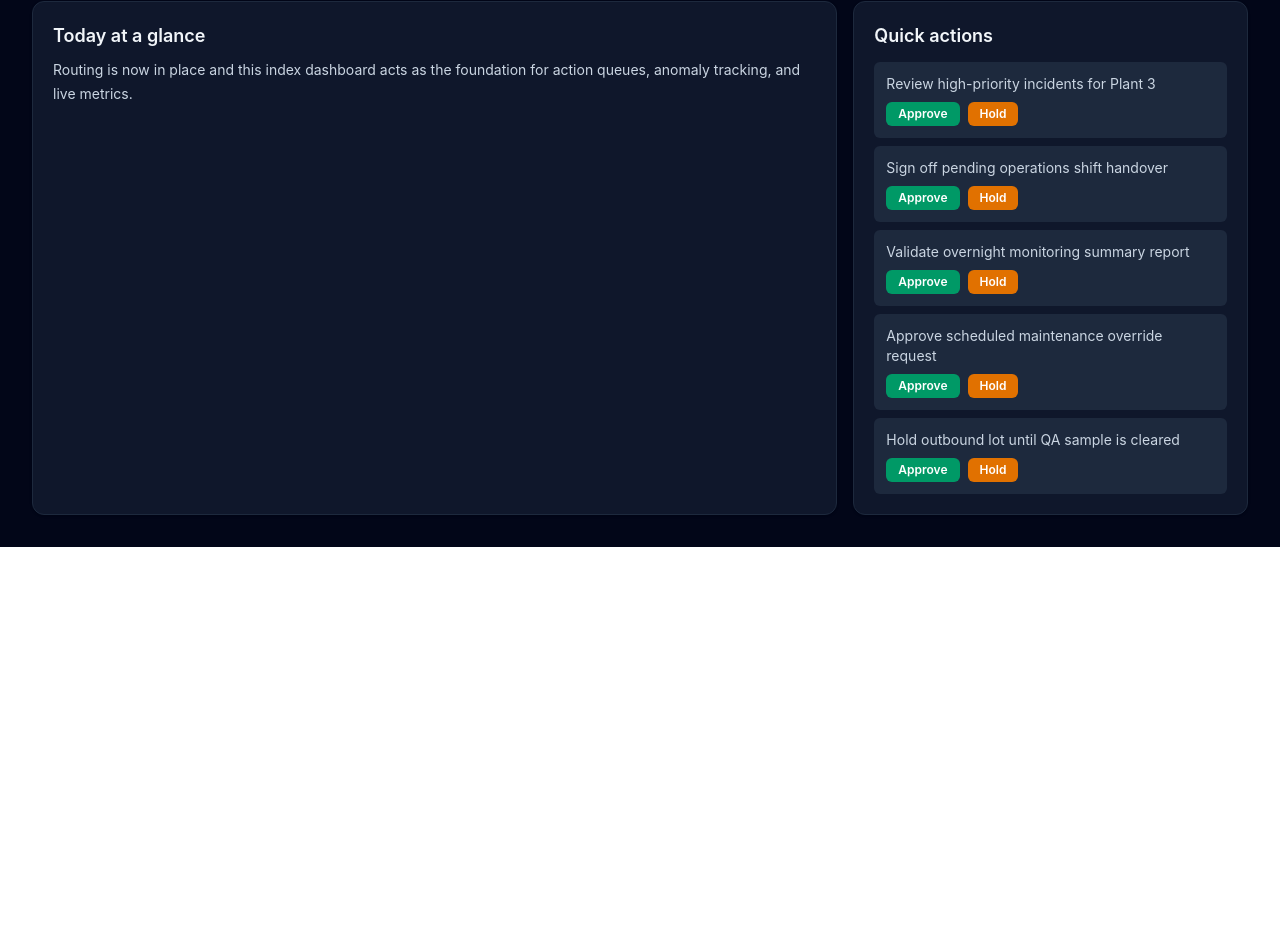
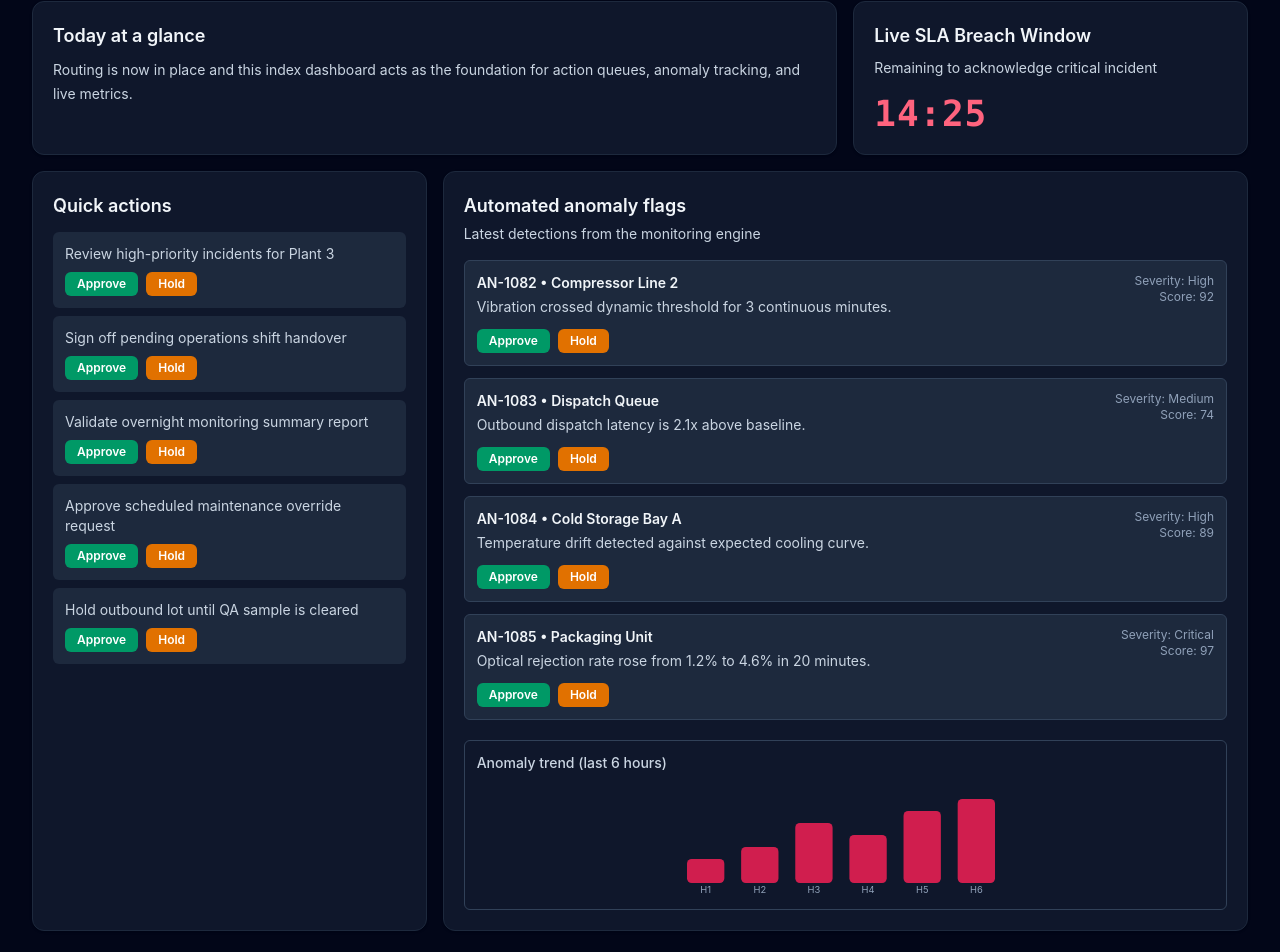
Before and after one commit to twinklesingh12/potens-intern-FrontEnd-Twinkle_Singh, a React (Vite) app: page / in a window 1280 px wide. Shown: the part 392-1344 px from the top of the page. Before the commit the page ends 939 px from the top, so only its background shows below. Built offline with nearby package versions, Linux system fonts and the light colour scheme.

Commit message:
feat(anomalies): add data-driven anomalies panel, graph, and KPI sync

```diff
--- a/src/App.jsx
+++ b/src/App.jsx
@@ -20,6 +20,13 @@ const translations = {
     todayAtGlanceCopy:
       'Routing is now in place and this index dashboard acts as the foundation for action queues, anomaly tracking, and live metrics.',
     quickActions: 'Quick actions',
+    liveCounterTitle: 'Live SLA Breach Window',
+    liveCounterLabel: 'Remaining to acknowledge critical incident',
+    anomaliesTitle: 'Automated anomaly flags',
+    anomaliesSubtitle: 'Latest detections from the monitoring engine',
+    anomalySeverity: 'Severity',
+    anomalyScore: 'Score',
+    anomalyTrendTitle: 'Anomaly trend (last 6 hours)',
     approve: 'Approve',
     hold: 'Hold',
     languageOptions: {
@@ -51,6 +58,13 @@ const translations = {
     todayAtGlanceCopy:
       'रूटिंग अब सेट है और यह इंडेक्स डैशबोर्ड एक्शन कतार, विसंगति ट्रैकिंग और लाइव मेट्रिक्स की नींव बनाता है।',
     quickActions: 'त्वरित एक्शन',
+    liveCounterTitle: 'लाइव SLA ब्रीच विंडो',
+    liveCounterLabel: 'गंभीर घटना स्वीकार करने के लिए शेष समय',
+    anomaliesTitle: 'स्वचालित विसंगति अलर्ट',
+    anomaliesSubtitle: 'मॉनिटरिंग इंजन से नवीनतम पहचान',
+    anomalySeverity: 'गंभीरता',
+    anomalyScore: 'स्कोर',
+    anomalyTrendTitle: 'विसंगति ट्रेंड (पिछले 6 घंटे)',
     approve: 'स्वीकृत करें',
     hold: 'रोकें',
     languageOptions: {
--- a/src/pages/DashboardPage.jsx
+++ b/src/pages/DashboardPage.jsx
@@ -1,4 +1,37 @@
 import { useEffect, useMemo, useState } from 'react'
+
+const anomalyItems = [
+  {
+    id: 'AN-1082',
+    source: 'Compressor Line 2',
+    context: 'Vibration crossed dynamic threshold for 3 continuous minutes.',
+    severity: 'High',
+    score: 92,
+  },
+  {
+    id: 'AN-1083',
+    source: 'Dispatch Queue',
+    context: 'Outbound dispatch latency is 2.1x above baseline.',
+    severity: 'Medium',
+    score: 74,
+  },
+  {
+    id: 'AN-1084',
+    source: 'Cold Storage Bay A',
+    context: 'Temperature drift detected against expected cooling curve.',
+    severity: 'High',
+    score: 89,
+  },
+  {
+    id: 'AN-1085',
+    source: 'Packaging Unit',
+    context: 'Optical rejection rate rose from 1.2% to 4.6% in 20 minutes.',
+    severity: 'Critical',
+    score: 97,
+  },
+]
+
+const anomalyTrend = [2, 3, 5, 4, 6, 7]
 
 export default function DashboardPage({
   t,
@@ -8,14 +41,21 @@ export default function DashboardPage({
   setIsDarkMode,
 }) {
   const initialApprovalsPending = Number.parseInt(t.kpiCards[2]?.value, 10) || 13
+  const [secondsRemaining, setSecondsRemaining] = useState(14 * 60 + 30)
   const [approvalsPending, setApprovalsPending] = useState(initialApprovalsPending)
   const [approvedQuickCount, setApprovedQuickCount] = useState(0)
   const [removedActionIds, setRemovedActionIds] = useState([])
   const [slidingActionIds, setSlidingActionIds] = useState([])
+  const [resolvedAnomalyIds, setResolvedAnomalyIds] = useState([])
+  const [slidingAnomalyIds, setSlidingAnomalyIds] = useState([])
 
   const visibleQuickActions = useMemo(
     () => t.mockQuickActions.filter((item) => !removedActionIds.includes(item.id)),
     [removedActionIds, t.mockQuickActions],
+  )
+  const visibleAnomalyItems = useMemo(
+    () => anomalyItems.filter((item) => !resolvedAnomalyIds.includes(item.id)),
+    [resolvedAnomalyIds],
   )
 
   useEffect(() => {
@@ -26,6 +66,15 @@ export default function DashboardPage({
       current.filter((id) => t.mockQuickActions.some((item) => item.id === id)),
     )
   }, [language, t.mockQuickActions])
+
+  useEffect(() => {
+    setSlidingAnomalyIds((current) =>
+      current.filter((id) => anomalyItems.some((item) => item.id === id)),
+    )
+    setResolvedAnomalyIds((current) =>
+      current.filter((id) => anomalyItems.some((item) => item.id === id)),
+    )
+  }, [language])
 
   const kpiCards = useMemo(() => {
     const cards = [...t.kpiCards]
@@ -42,8 +91,17 @@ export default function DashboardPage({
             : cards[2].detail,
       }
     }
+    if (cards[1]) {
+      cards[1] = { ...cards[1], value: String(visibleAnomalyItems.length) }
+    }
     return cards
-  }, [approvalsPending, approvedQuickCount, t.kpiCards, visibleQuickActions.length])
+  }, [
+    approvalsPending,
+    approvedQuickCount,
+    t.kpiCards,
+    visibleAnomalyItems.length,
+    visibleQuickActions.length,
+  ])
 
   const handleQuickActionClick = (itemId, decision) => {
     if (removedActionIds.includes(itemId) || slidingActionIds.includes(itemId)) {
@@ -59,6 +117,29 @@ export default function DashboardPage({
       setSlidingActionIds((current) => current.filter((id) => id !== itemId))
     }, 260)
   }
+
+  const handleAnomalyActionClick = (itemId) => {
+    if (resolvedAnomalyIds.includes(itemId) || slidingAnomalyIds.includes(itemId)) {
+      return
+    }
+    setSlidingAnomalyIds((current) => [...current, itemId])
+    setTimeout(() => {
+      setResolvedAnomalyIds((current) => [...current, itemId])
+      setSlidingAnomalyIds((current) => current.filter((id) => id !== itemId))
+    }, 260)
+  }
+
+  useEffect(() => {
+    const intervalId = setInterval(() => {
+      setSecondsRemaining((current) => (current > 0 ? current - 1 : 0))
+    }, 1000)
+    return () => clearInterval(intervalId)
+  }, [])
+
+  const minutes = String(Math.floor(secondsRemaining / 60)).padStart(2, '0')
+  const seconds = String(secondsRemaining % 60).padStart(2, '0')
+  const counterDisplay = `${minutes}:${seconds}`
+  const maxTrendValue = Math.max(...anomalyTrend)
 
   return (
     <main className="min-h-screen bg-slate-50 text-slate-900 transition-colors dark:bg-slate-950 dark:text-slate-100">
@@ -141,6 +222,18 @@ export default function DashboardPage({
           </article>
 
           <article className="rounded-xl border border-slate-200 bg-white p-5 shadow-sm dark:border-slate-800 dark:bg-slate-900">
+            <h2 className="text-lg font-semibold">{t.liveCounterTitle}</h2>
+            <p className="mt-2 text-sm text-slate-600 dark:text-slate-300">
+              {t.liveCounterLabel}
+            </p>
+            <p className="mt-4 font-mono text-4xl font-semibold tracking-wide text-rose-600 dark:text-rose-400">
+              {counterDisplay}
+            </p>
+          </article>
+        </section>
+
+        <section className="mt-4 grid gap-4 xl:grid-cols-3">
+          <article className="rounded-xl border border-slate-200 bg-white p-5 shadow-sm dark:border-slate-800 dark:bg-slate-900">
             <h2 className="text-lg font-semibold">{t.quickActions}</h2>
             <ul className="mt-3 space-y-2 text-sm text-slate-600 dark:text-slate-300">
               {visibleQuickActions.map((item) => (
@@ -173,6 +266,96 @@ export default function DashboardPage({
               ))}
             </ul>
           </article>
+
+          <article className="rounded-xl border border-slate-200 bg-white p-5 shadow-sm xl:col-span-2 dark:border-slate-800 dark:bg-slate-900">
+            <h2 className="text-lg font-semibold">{t.anomaliesTitle}</h2>
+            <p className="mt-1 text-sm text-slate-600 dark:text-slate-300">
+              {t.anomaliesSubtitle}
+            </p>
+
+            <div className="mt-4 grid gap-3">
+              {visibleAnomalyItems.map((item) => (
+                <div
+                  key={item.id}
+                  className={`rounded-md border border-slate-200 bg-slate-50 p-3 transition-all duration-300 dark:border-slate-700 dark:bg-slate-800 ${
+                    slidingAnomalyIds.includes(item.id)
+                      ? 'translate-x-8 opacity-0'
+                      : 'translate-x-0 opacity-100'
+                  }`}
+                >
+                  <div className="flex items-start justify-between gap-3">
+                    <div>
+                      <p className="text-sm font-semibold text-slate-900 dark:text-slate-100">
+                        {item.id} • {item.source}
+                      </p>
+                      <p className="mt-1 text-sm text-slate-600 dark:text-slate-300">
+                        {item.context}
+                      </p>
+                    </div>
+                    <div className="text-right text-xs text-slate-500 dark:text-slate-400">
+                      <p>
+                        {t.anomalySeverity}: {item.severity}
+                      </p>
+                      <p>
+                        {t.anomalyScore}: {item.score}
+                      </p>
+                    </div>
+                  </div>
+                  <div className="mt-3 flex gap-2">
+                    <button
+                      type="button"
+                      onClick={() => handleAnomalyActionClick(item.id)}
+                      className="rounded-md bg-emerald-600 px-3 py-1 text-xs font-semibold text-white"
+                    >
+                      {t.approve}
+                    </button>
+                    <button
+                      type="button"
+                      onClick={() => handleAnomalyActionClick(item.id)}
+                      className="rounded-md bg-amber-600 px-3 py-1 text-xs font-semibold text-white"
+                    >
+                      {t.hold}
+                    </button>
+                  </div>
+                </div>
+              ))}
+            </div>
+
+            <div className="mt-5 rounded-md border border-slate-200 p-3 dark:border-slate-700">
+              <p className="mb-3 text-sm font-medium text-slate-700 dark:text-slate-300">
+                {t.anomalyTrendTitle}
+              </p>
+              <svg viewBox="0 0 360 120" className="h-28 w-full">
+                {anomalyTrend.map((value, index) => {
+                  const barWidth = 40
+                  const gap = 18
+                  const x = 10 + index * (barWidth + gap)
+                  const barHeight = (value / maxTrendValue) * 90
+                  const y = 105 - barHeight
+                  return (
+                    <g key={`${value}-${index}`}>
+                      <rect
+                        x={x}
+                        y={y}
+                        width={barWidth}
+                        height={barHeight}
+                        rx="5"
+                        className="fill-rose-500/80"
+                      />
+                      <text
+                        x={x + barWidth / 2}
+                        y="116"
+                        textAnchor="middle"
+                        className="fill-slate-500 text-[10px] dark:fill-slate-400"
+                      >
+                        H{index + 1}
+                      </text>
+                    </g>
+                  )
+                })}
+              </svg>
+            </div>
+          </article>
         </section>
       </div>
     </main>
```
